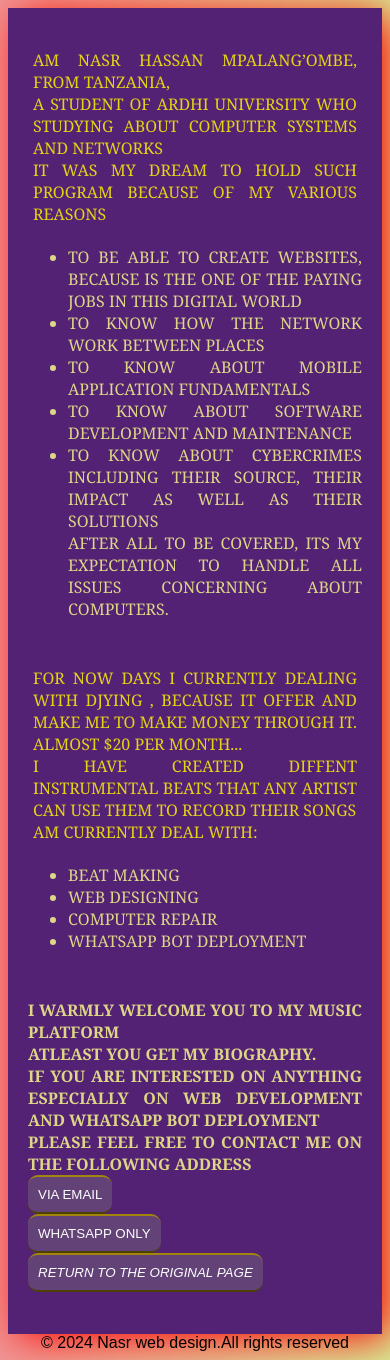
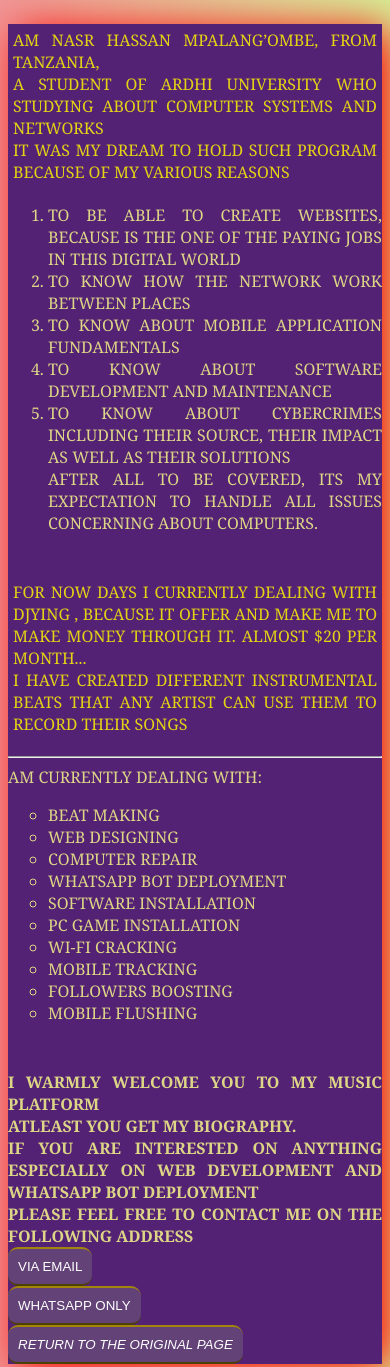
Before and after one commit to Nasrboy/djnasr.tz, a plain HTML site: page me.html in a window 390 px wide. Shown: the top 1367 px of the page. Drawn offline with Linux system fonts and the light colour scheme.

Commit message:
Add files via upload

```diff
--- a/me.html
+++ b/me.html
@@ -2,7 +2,8 @@
 <hmtl lang="en">
     <head>
         <title>learn more</title>
-        <meta name="viewpoint" content="width=device-width, initial scale=1.o">
+        <meta name="viewport" content="width=device-width, initial scale=1.o">
+        <meta name="author" content="Nasr Hassan Mpalang'ombe">
         <meta charset="UTF-8">
         <link rel="stylesheet" href="styles.css">
     </head>
@@ -12,26 +13,32 @@
             Am nasr hassan mpalang’ombe, from Tanzania,<br>
             a student of Ardhi University who studying about computer systems and networks<br>
             It was my dream to hold such program because of my various reasons
- <ul>
+ <ol>
      <li >To be able to create websites, because is the one of the paying jobs in this digital world</li>
      <li >To know how the network work between places</li>
      <li > To know about mobile application fundamentals</li>
      <li >To know about software development and maintenance</li>
      <li > To know about cybercrimes including their source, their impact as well as their solutions</li>
      After all to be covered, Its my expectation to handle all issues concerning about computers.
- </ul>
+ </ol>
   </p>
     <P>For now days i currently dealing with djying , because
     it offer and make me to make money through it.
     almost $20 per month...<br>
-    I have created diffent instrumental beats that
-    any artist can use them to record their songs<br>
-    am currently deal with:
-    <ul>
+    I have created different instrumental beats that
+    any artist can use them to record their songs<hr>
+    am currently dealing with:
+    <ul style="list-style-type: circle;">
         <li>Beat making</li>
         <li>Web designing</li>
         <li>Computer repair</li>
         <li>WhatsApp Bot Deployment</li>
+        <li>software installation</li>
+        <li>pc game installation</li>
+        <li>wi-fi cracking</li>
+        <li>mobile tracking</li>
+        <li>followers boosting</li>
+        <li>mobile flushing</li>
     </ul>
 </P>
 <h4>
--- a/styles.css
+++ b/styles.css
@@ -85,6 +85,7 @@ footer{
     box-shadow: 9px 5px 40px rgb(255, 0, 0);
     border-radius: 10;
     border-color: #f09797;
+    text-shadow: #a1860b;
 
 }
 a{
@@ -98,3 +99,19 @@ a:hover{
     color: #8bf394;
     direction: rtl;
 }
+@media only screen and (max-width:800px) {
+    /* For tablets: */
+   .info{
+      width: 80%;
+      padding: 0;
+    }
+   .info{
+      width: 100%;
+    }
+  }
+  @media only screen and (max-width:500px) {
+    /* For mobile phones: */
+h1,.info,.intro{
+      width: 100%;
+    }
+  }
```
Also changed, not shown: index.html (+7 -5 lines).
